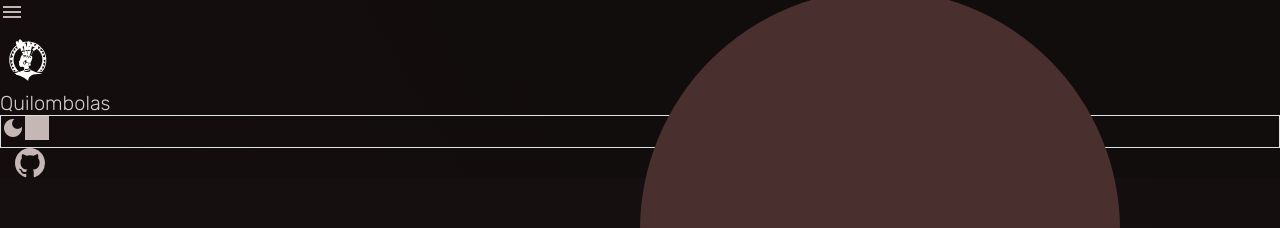
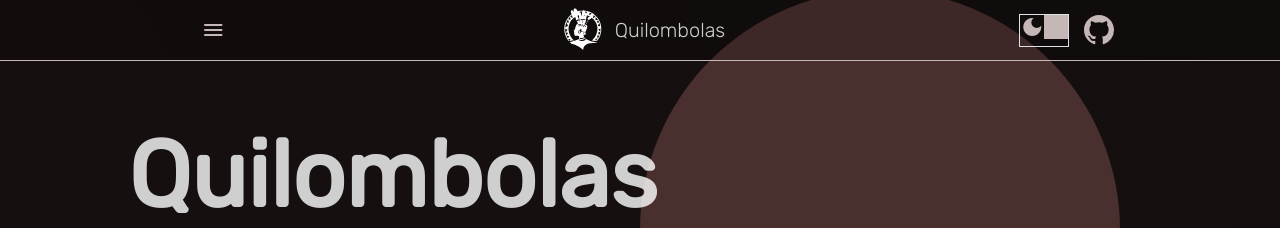
Before and after one commit to K1Melo/pjct-quilombolas, a Vue app: page / in a window 1280 px wide. Shown: the top 228 px of the page. Built offline with nearby package versions, Linux system fonts and the light colour scheme.

Commit message:
Header agora vai

```diff
--- a/src/components/TheHeader.vue
+++ b/src/components/TheHeader.vue
@@ -1,15 +1,15 @@
 <template>
-    <div class="fixed top-0 w-full z-50">
-        <header class="flex justify-around items-center border-b border-current border-solid bg-white/[.1]">
+    <div class="the-header">
+        <header>
             <!-- MENU -->
 
-            <div class="flex justify-center items-center w-1/3 max-md:w-auto">
-                <i class="material-symbols-outlined cursor-pointer hover:scale-[1.27] active:scale-100 active:rotate-180" id="menu" @click="showNavigation">menu</i>
+            <div class="menu">
+                <i class="material-symbols-outlined" id="menu" @click="showNavigation">menu</i>
             </div>
 
             <!-- LOGO -->
 
-            <div class="title-logo w-1/3 flex justify-center items-center max-md:w-auto">
+            <div class="title-logo">
                 <!DOCTYPE svg PUBLIC "-//W3C//DTD SVG 20010904//EN"
                 "http://www.w3.org/TR/2001/REC-SVG-20010904/DTD/svg10.dtd">
                 <svg version="1.0" xmlns="http://www.w3.org/2000/svg"
@@ -235,21 +235,21 @@
 
             <!-- GIT HUB AND CHANGE THEAME -->
 
-            <div class="flex justify-center items-center w-1/3 max-md:w-auto">
-                <div class="change-theme max-sm:scale-[0.8]">
+            <div class="features">
+                <div class="change-theme">
                     <ChangeTheme></ChangeTheme>
                 </div>
-                <div class="github max-md:hidden">
-                    <svg class="cursor-pointer ml-[10px] scale-[1.15] hover:scale-[1.27] active:scale-100" id="github"  @click="openGitHub" xmlns="http://www.w3.org/2000/svg" width="30" height="30" viewBox="0 0 16 16"><path d="M8 0C3.58 0 0 3.58 0 8c0 3.54 2.29 6.53 5.47 7.59c.4.07.55-.17.55-.38c0-.19-.01-.82-.01-1.49c-2.01.37-2.53-.49-2.69-.94c-.09-.23-.48-.94-.82-1.13c-.28-.15-.68-.52-.01-.53c.63-.01 1.08.58 1.23.82c.72 1.21 1.87.87 2.33.66c.07-.52.28-.87.51-1.07c-1.78-.2-3.64-.89-3.64-3.95c0-.87.31-1.59.82-2.15c-.08-.2-.36-1.02.08-2.12c0 0 .67-.21 2.2.82c.64-.18 1.32-.27 2-.27c.68 0 1.36.09 2 .27c1.53-1.04 2.2-.82 2.2-.82c.44 1.1.16 1.92.08 2.12c.51.56.82 1.27.82 2.15c0 3.07-1.87 3.75-3.65 3.95c.29.25.54.73.54 1.48c0 1.07-.01 1.93-.01 2.2c0 .21.15.46.55.38A8.012 8.012 0 0 0 16 8c0-4.42-3.58-8-8-8z"/></svg>
+                <div class="github">
+                    <svg id="github"  @click="openGitHub" xmlns="http://www.w3.org/2000/svg" width="30" height="30" viewBox="0 0 16 16"><path d="M8 0C3.58 0 0 3.58 0 8c0 3.54 2.29 6.53 5.47 7.59c.4.07.55-.17.55-.38c0-.19-.01-.82-.01-1.49c-2.01.37-2.53-.49-2.69-.94c-.09-.23-.48-.94-.82-1.13c-.28-.15-.68-.52-.01-.53c.63-.01 1.08.58 1.23.82c.72 1.21 1.87.87 2.33.66c.07-.52.28-.87.51-1.07c-1.78-.2-3.64-.89-3.64-3.95c0-.87.31-1.59.82-2.15c-.08-.2-.36-1.02.08-2.12c0 0 .67-.21 2.2.82c.64-.18 1.32-.27 2-.27c.68 0 1.36.09 2 .27c1.53-1.04 2.2-.82 2.2-.82c.44 1.1.16 1.92.08 2.12c.51.56.82 1.27.82 2.15c0 3.07-1.87 3.75-3.65 3.95c.29.25.54.73.54 1.48c0 1.07-.01 1.93-.01 2.2c0 .21.15.46.55.38A8.012 8.012 0 0 0 16 8c0-4.42-3.58-8-8-8z"/></svg>
                 </div>
             </div>
 
         </header>
-        <nav v-show="showNav" class="w-full z-49 p-[10px] flex justify-evenly items-center bg-slate-100/[0.3] text-[#2A3046] font-semibold">
-            <router-link class="active:scale-100 hover:scale-125 max-md:text-sm" to="/">Home</router-link>
-            <router-link class="active:scale-100 hover:scale-125 max-md:text-sm" to="/lugares">Lugares</router-link>
-            <router-link class="active:scale-100 hover:scale-125 max-md:text-sm" to="/producao">Produção</router-link>
-            <router-link class="active:scale-100 hover:scale-125 max-md:text-sm" to="/cultura">Cultura</router-link>
+        <nav v-show="showNav">
+            <router-link to="/">Home</router-link>
+            <router-link to="/lugares">Lugares</router-link>
+            <router-link to="/producao">Produção</router-link>
+            <router-link to="/cultura">Cultura</router-link>
         </nav>
     </div>
 </template>
@@ -287,16 +287,74 @@
 
 <style scoped>
 
-.dark header {
-    border-color: #C5B7B6;
-    background-color: #00000028;
+.the-header {
+
+    position: fixed;
+    width: 100%;
+    top: 0;
+    z-index: 200;
+
 }
 
-.dark #menu {
+header {
+
+    display: flex;
+    align-items: center;
+    justify-content: space-around;
+
+    border-bottom: 1px solid #2A3046;
+    background-color: #ffffff28;
+
+}
+
+.dark header {
+
+    border-bottom: 1px solid #C5B7B6;
+    background-color: #00000028;
+
+}
+
+#menu, #github {
+
+    cursor: pointer;
+
+}
+
+.menu {
+
+    display: flex;
+    align-items: center;
+    justify-content: center;
+
+    width: 33.3333333%;
+
+}
+
+.menu i {
+
+    color: #000000;
+}
+
+.dark .menu i {
     color: #C5B7B6;
 }
 
+.title-logo{
+
+    width: 33.3333334%;
+
+    display: flex;
+    align-items: center;
+    justify-content: center;
+
+    fill: #000000;
+
+    font-size: 0.6em;
+
+}
+
 .dark .title-logo {
+
     fill: #ffffff;
 
 }
@@ -316,11 +374,33 @@
     margin-left: 15px;
 
     fill: #000000;
+
 }
 
 .dark .github svg {
 
     fill: #C5B7B6;
+
+}
+
+nav {
+
+    width: 100%;
+    z-index: 199;
+    padding: 10px;
+
+    display: flex;
+    align-items: center;
+    justify-content: space-evenly;
+
+    background-color: #f0e7e78b;
+
+}
+
+nav a {
+
+    color: #2A3046;
+    text-decoration: none;
 
 }
 
@@ -337,6 +417,10 @@
 
 @media only screen and (max-width: 800px) {
 
+    .github {
+        display: none;
+    }
+
     .features {
         width: auto;
     }
@@ -351,19 +435,27 @@
 }
 
 a:hover{
+    transform: scale(1.2);
     transition: 0.2s;
   }
 
 a:active{
+    transform: scale(1.0);
     transition: 0.2s;
 }
 
 #menu:hover, #github:hover{
+  transform: scale(1.3);
   transition: 0.2s;
 }
 #menu:active, #github:active{
+  transform: scale(1);
   transition: 0.3s;
 }
 
+#menu:active{
+    transform: rotate(0.5turn);
+
+}
 
 </style>
```
